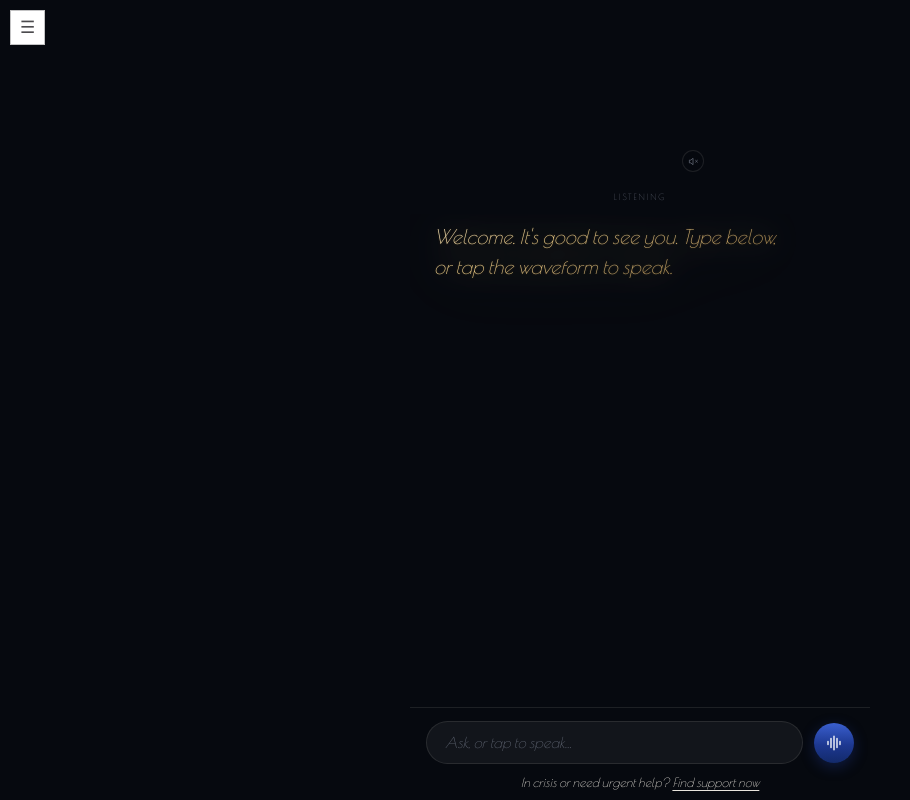
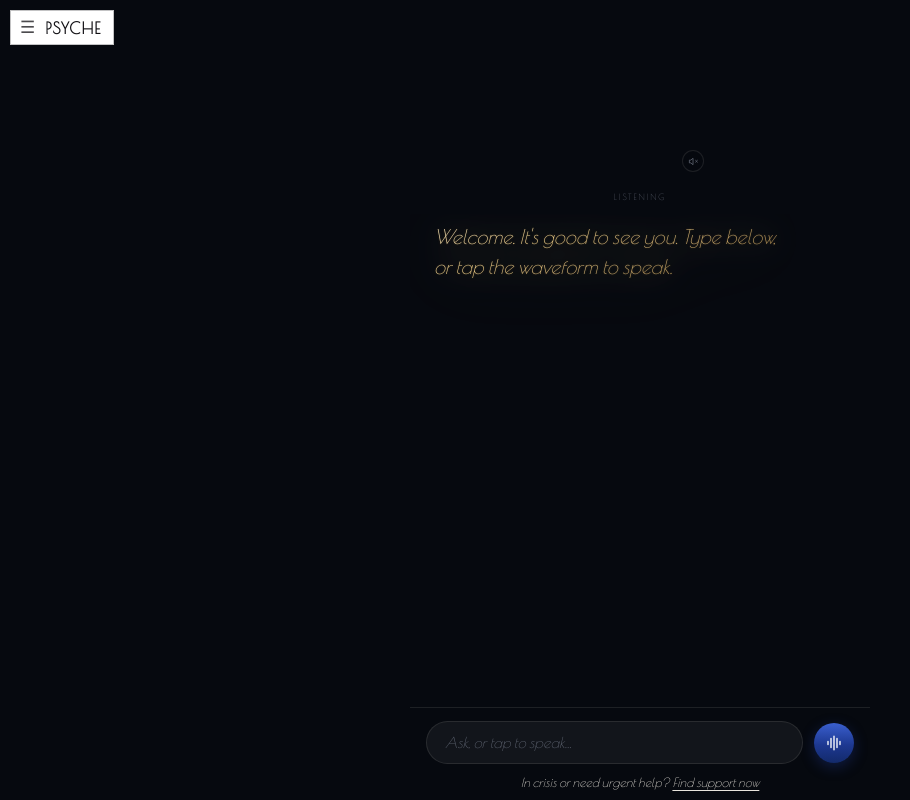
Before and after one commit to mgcarpenter-cpu/psyche, a website: page chat.html in a window 1280 px wide. Both pictures are taken after a click on the button "Hide sidebar". Shown: the whole page, without its empty margins (0-910 px from the left). Drawn offline with nearby package versions, Linux system fonts and the light colour scheme; grey boxes are pictures that could not be loaded.

Commit message:
Keep the PSYCHE wordmark top-left when the nav is collapsed
Co-Authored-By: Claude Opus 5 <noreply@anthropic.com>

```diff
--- a/site.css
+++ b/site.css
@@ -137,8 +137,8 @@ nav.site-nav .side-sticky::-webkit-scrollbar{width:0;height:0;}
   body.site-shell.has-side::before{content:none;}  /* body is a flex shell; the column itself paints white */
   /* collapsed: a small floating hamburger reopens it */
   .site-topbar{display:none;}
-  body:has(nav.site-nav.hidden) .site-topbar{display:flex;position:fixed;left:10px;top:10px;right:auto;height:auto;padding:6px 9px;z-index:55;background:var(--white);color:var(--ink);border:.5px solid rgba(17,16,20,.25);}
-  body:has(nav.site-nav.hidden) .site-topbar .wordmark{display:none;}
+  body:has(nav.site-nav.hidden) .site-topbar{display:flex;align-items:center;gap:10px;position:fixed;left:10px;top:10px;right:auto;height:auto;padding:6px 12px 6px 9px;z-index:55;background:var(--white);color:var(--ink);border:.5px solid rgba(17,16,20,.25);}
+  body:has(nav.site-nav.hidden) .site-topbar .wordmark{display:inline;font-family:var(--font-sans);font-weight:700;letter-spacing:.06em;font-size:16px;color:var(--ink);}
   body:has(nav.site-nav.hidden) .site-topbar .menu-btn{background:none;border:0;color:inherit;font-size:17px;cursor:pointer;opacity:.75;padding:0;}
 }
 /* below desktop: slide-in drawer driven by the page's existing .hidden/.open toggling */
```
